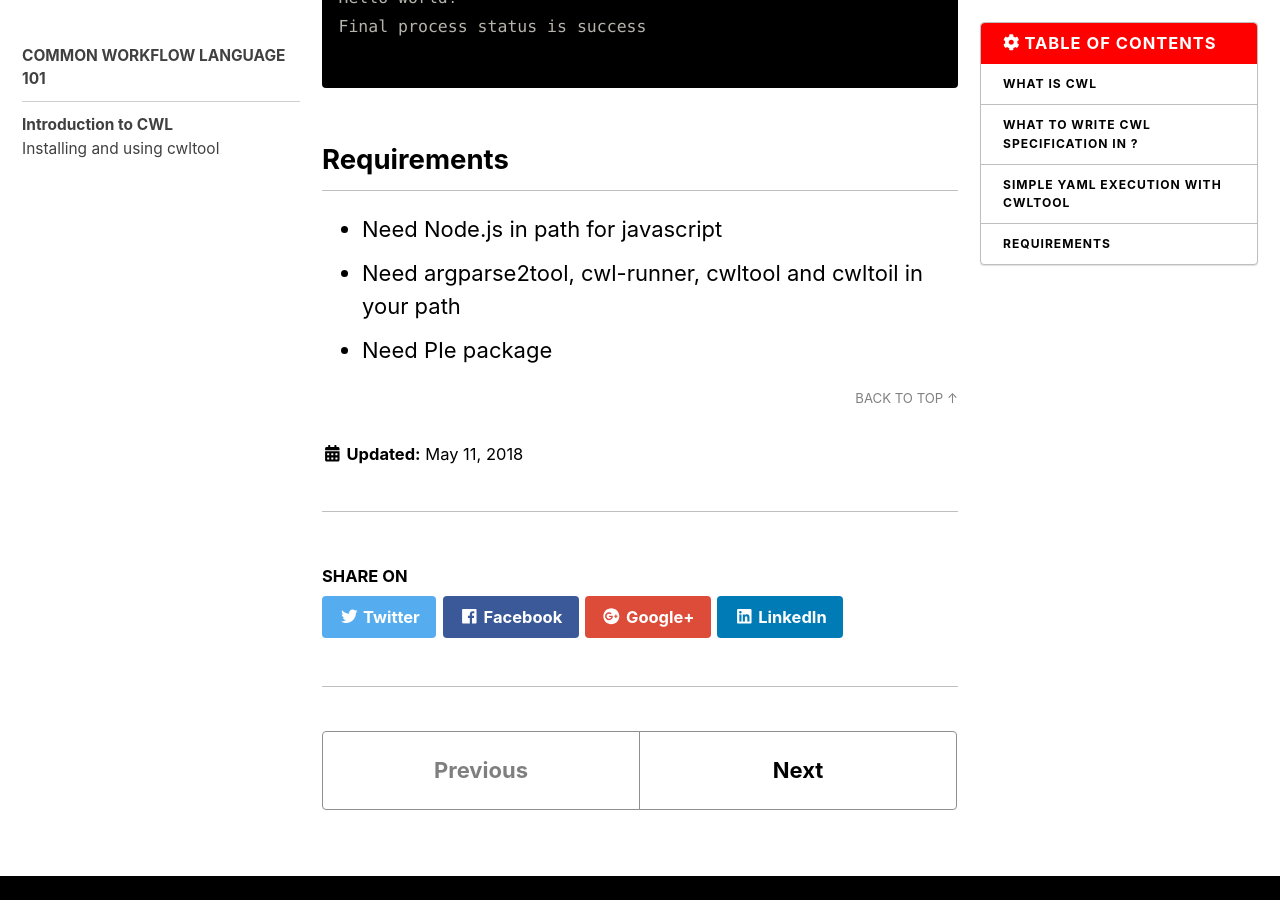
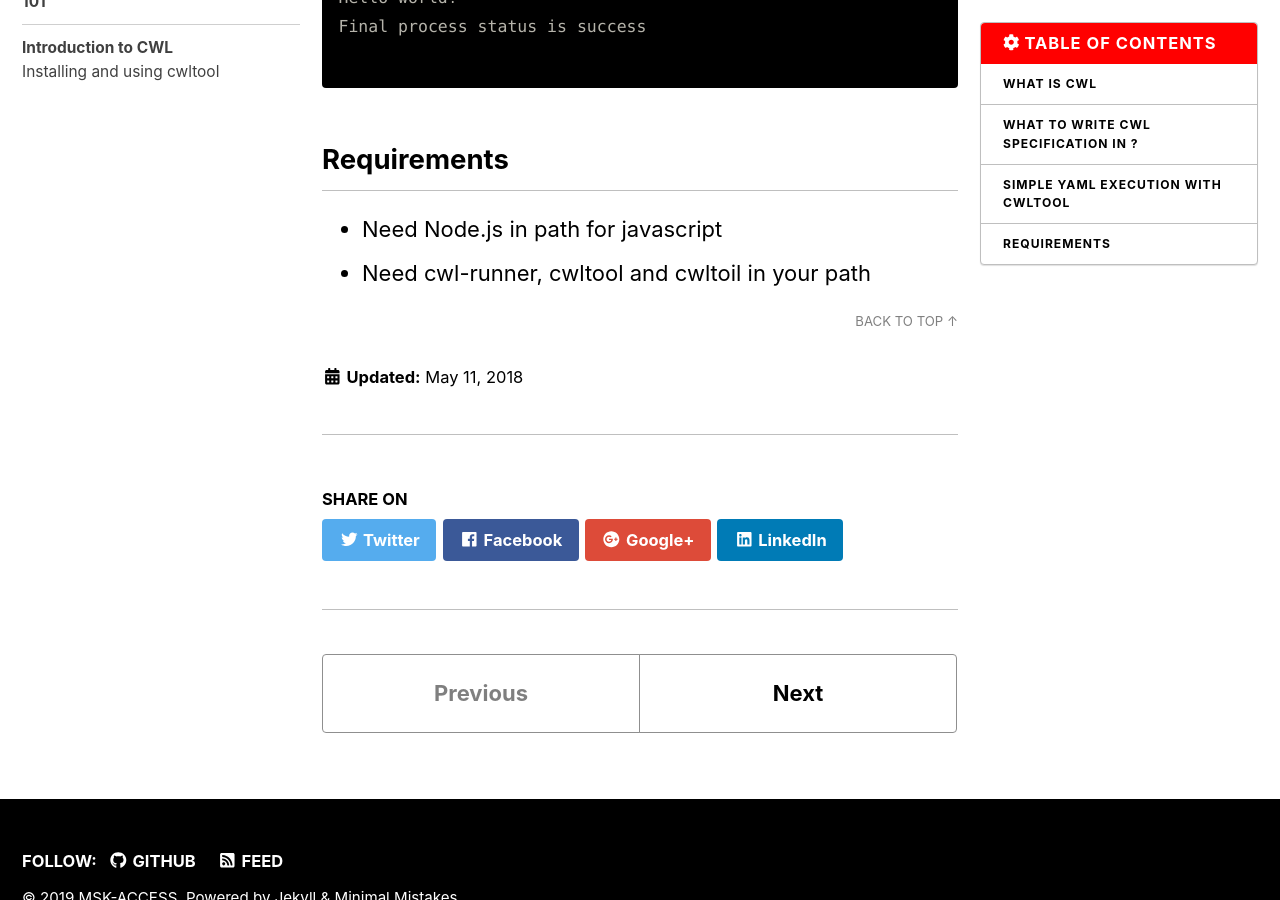
Before and after one commit to msk-access/msk-access.github.io, a Jekyll site: the page built from _cwl/01-Introduction-to-cwl.md, in a window 1280 px wide and 900 px high, scrolled down 1386 px. Built offline with Jekyll 4.4.1, drawn with Linux system fonts in a browser that asks for light colours; nearby versions of some CDN libraries.

Commit message:
Additinal Changes

```diff
--- a/_cwl/01-Introduction-to-cwl.md
+++ b/_cwl/01-Introduction-to-cwl.md
@@ -49,5 +49,4 @@ Final process status is success
 ## Requirements
 
 - Need Node.js in path for javascript
-- Need argparse2tool, cwl-runner, cwltool and cwltoil in your path
-- Need PIe package
+- Need cwl-runner, cwltool and cwltoil in your path
--- a/browserconfig.xml
+++ b/browserconfig.xml
@@ -2,7 +2,7 @@
 <browserconfig>
     <msapplication>
         <tile>
-            <square150x150logo src="/PIe/assets/images/icons/mstile-150x150.png"/>
+            <square150x150logo src="/assets/images/icons/mstile-150x150.png"/>
             <TileColor>#2d89ef</TileColor>
         </tile>
     </msapplication>
```
